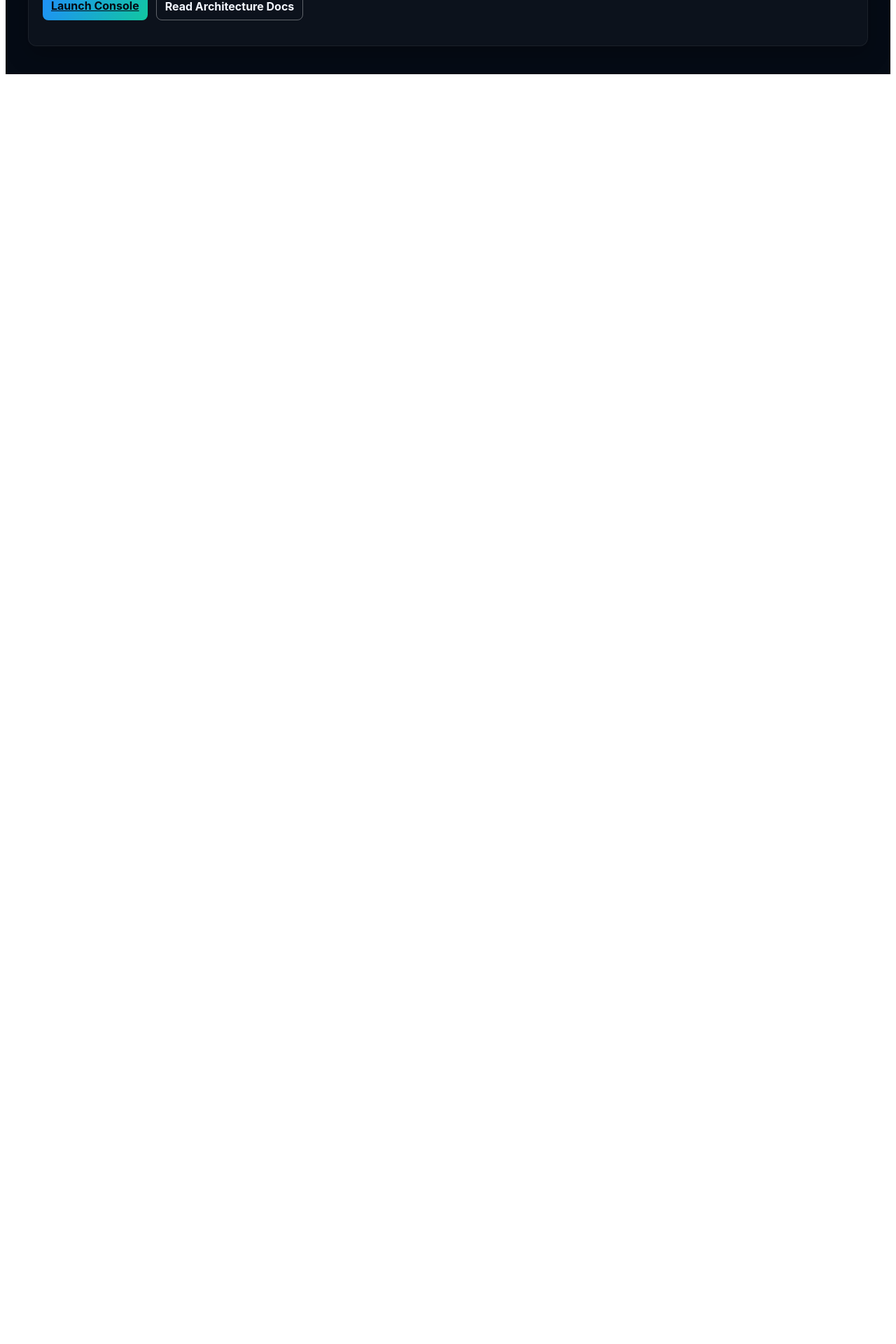
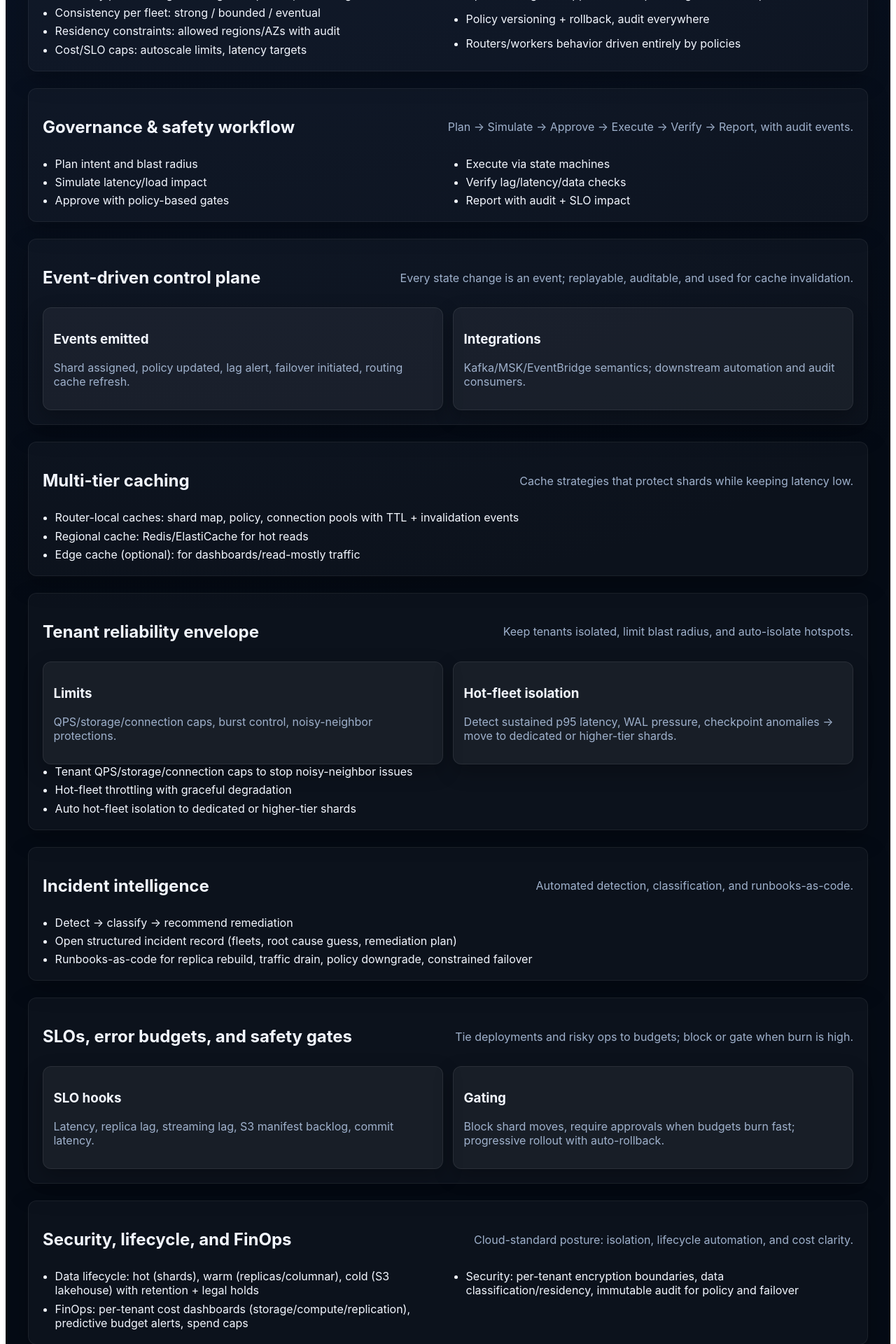
Before and after one commit to ekuelkpodar/DistributedDatabaseSharding, a Next.js app in the folder web-console/: page / in a window 1280 px wide. Shown: the part 2140-4060 px from the top of the page at 70% size. Before the commit the page ends 2254 px from the top, so only its background shows below. Built offline with nearby package versions, Linux system fonts and the light colour scheme.

Commit message:
Expand landing page with policy, governance, caching, and reliability sections

```diff
--- a/web-console/pages/index.tsx
+++ b/web-console/pages/index.tsx
@@ -32,6 +32,39 @@ const checklist = [
   "Analytics plane to offload OLTP (Iceberg/Delta on S3)",
   "Progressive delivery: canary/blue-green per region",
   "Event-driven control plane with audit + replay for shard map changes",
+];
+
+const governanceSteps = [
+  "Plan intent and blast radius",
+  "Simulate latency/load impact",
+  "Approve with policy-based gates",
+  "Execute via state machines",
+  "Verify lag/latency/data checks",
+  "Report with audit + SLO impact",
+];
+
+const cachingLayers = [
+  "Router-local caches: shard map, policy, connection pools with TTL + invalidation events",
+  "Regional cache: Redis/ElastiCache for hot reads",
+  "Edge cache (optional): for dashboards/read-mostly traffic",
+];
+
+const reliabilityEnvelope = [
+  "Tenant QPS/storage/connection caps to stop noisy-neighbor issues",
+  "Hot-fleet throttling with graceful degradation",
+  "Auto hot-fleet isolation to dedicated or higher-tier shards",
+];
+
+const incidentPlaybooks = [
+  "Detect → classify → recommend remediation",
+  "Open structured incident record (fleets, root cause guess, remediation plan)",
+  "Runbooks-as-code for replica rebuild, traffic drain, policy downgrade, constrained failover",
+];
+
+const lifecycleFinops = [
+  "Data lifecycle: hot (shards), warm (replicas/columnar), cold (S3 lakehouse) with retention + legal holds",
+  "FinOps: per-tenant cost dashboards (storage/compute/replication), predictive budget alerts, spend caps",
+  "Security: per-tenant encryption boundaries, data classification/residency, immutable audit for policy and failover",
 ];
 
 export default function Home() {
@@ -176,6 +209,150 @@ export default function Home() {
 
         <section className={styles.panel}>
           <div className={styles.panelHead}>
+            <h2>Policy-driven platform</h2>
+            <p className={styles.subtle}>Durability, consistency, residency, cost, and operational approvals are all policy-controlled.</p>
+          </div>
+          <div className={styles.listColumns}>
+            <ul>
+              <li>Durability policies: regional vs global quorum, streaming vs S3 lanes</li>
+              <li>Consistency per fleet: strong / bounded / eventual</li>
+              <li>Residency constraints: allowed regions/AZs with audit</li>
+              <li>Cost/SLO caps: autoscale limits, latency targets</li>
+            </ul>
+            <ul>
+              <li>Operational gates: approvals for split/merge/rebalance/promotion</li>
+              <li>Policy versioning + rollback, audit everywhere</li>
+              <li>Routers/workers behavior driven entirely by policies</li>
+            </ul>
+          </div>
+        </section>
+
+        <section className={styles.panel}>
+          <div className={styles.panelHead}>
+            <h2>Governance & safety workflow</h2>
+            <p className={styles.subtle}>Plan → Simulate → Approve → Execute → Verify → Report, with audit events.</p>
+          </div>
+          <div className={styles.listColumns}>
+            <ul>
+              {governanceSteps.slice(0, 3).map((s) => (
+                <li key={s}>{s}</li>
+              ))}
+            </ul>
+            <ul>
+              {governanceSteps.slice(3).map((s) => (
+                <li key={s}>{s}</li>
+              ))}
+            </ul>
+          </div>
+        </section>
+
+        <section className={styles.panel}>
+          <div className={styles.panelHead}>
+            <h2>Event-driven control plane</h2>
+            <p className={styles.subtle}>Every state change is an event; replayable, auditable, and used for cache invalidation.</p>
+          </div>
+          <div className={styles.featureGrid}>
+            <div className={styles.featureCard}>
+              <h3>Events emitted</h3>
+              <p className={styles.subtle}>Shard assigned, policy updated, lag alert, failover initiated, routing cache refresh.</p>
+            </div>
+            <div className={styles.featureCard}>
+              <h3>Integrations</h3>
+              <p className={styles.subtle}>Kafka/MSK/EventBridge semantics; downstream automation and audit consumers.</p>
+            </div>
+          </div>
+        </section>
+
+        <section className={styles.panel}>
+          <div className={styles.panelHead}>
+            <h2>Multi-tier caching</h2>
+            <p className={styles.subtle}>Cache strategies that protect shards while keeping latency low.</p>
+          </div>
+          <div className={styles.listColumns}>
+            <ul>
+              {cachingLayers.map((c) => (
+                <li key={c}>{c}</li>
+              ))}
+            </ul>
+          </div>
+        </section>
+
+        <section className={styles.panel}>
+          <div className={styles.panelHead}>
+            <h2>Tenant reliability envelope</h2>
+            <p className={styles.subtle}>Keep tenants isolated, limit blast radius, and auto-isolate hotspots.</p>
+          </div>
+          <div className={styles.featureGrid}>
+            <div className={styles.featureCard}>
+              <h3>Limits</h3>
+              <p className={styles.subtle}>QPS/storage/connection caps, burst control, noisy-neighbor protections.</p>
+            </div>
+            <div className={styles.featureCard}>
+              <h3>Hot-fleet isolation</h3>
+              <p className={styles.subtle}>Detect sustained p95 latency, WAL pressure, checkpoint anomalies → move to dedicated or higher-tier shards.</p>
+            </div>
+          </div>
+          <div className={styles.listColumns}>
+            <ul>
+              {reliabilityEnvelope.map((r) => (
+                <li key={r}>{r}</li>
+              ))}
+            </ul>
+          </div>
+        </section>
+
+        <section className={styles.panel}>
+          <div className={styles.panelHead}>
+            <h2>Incident intelligence</h2>
+            <p className={styles.subtle}>Automated detection, classification, and runbooks-as-code.</p>
+          </div>
+          <div className={styles.listColumns}>
+            <ul>
+              {incidentPlaybooks.map((p) => (
+                <li key={p}>{p}</li>
+              ))}
+            </ul>
+          </div>
+        </section>
+
+        <section className={styles.panel}>
+          <div className={styles.panelHead}>
+            <h2>SLOs, error budgets, and safety gates</h2>
+            <p className={styles.subtle}>Tie deployments and risky ops to budgets; block or gate when burn is high.</p>
+          </div>
+          <div className={styles.featureGrid}>
+            <div className={styles.featureCard}>
+              <h3>SLO hooks</h3>
+              <p className={styles.subtle}>Latency, replica lag, streaming lag, S3 manifest backlog, commit latency.</p>
+            </div>
+            <div className={styles.featureCard}>
+              <h3>Gating</h3>
+              <p className={styles.subtle}>Block shard moves, require approvals when budgets burn fast; progressive rollout with auto-rollback.</p>
+            </div>
+          </div>
+        </section>
+
+        <section className={styles.panel}>
+          <div className={styles.panelHead}>
+            <h2>Security, lifecycle, and FinOps</h2>
+            <p className={styles.subtle}>Cloud-standard posture: isolation, lifecycle automation, and cost clarity.</p>
+          </div>
+          <div className={styles.listColumns}>
+            <ul>
+              {lifecycleFinops.slice(0, 2).map((p) => (
+                <li key={p}>{p}</li>
+              ))}
+            </ul>
+            <ul>
+              {lifecycleFinops.slice(2).map((p) => (
+                <li key={p}>{p}</li>
+              ))}
+            </ul>
+          </div>
+        </section>
+
+        <section className={styles.panel}>
+          <div className={styles.panelHead}>
             <h2>Ready to explore?</h2>
             <p className={styles.subtle}>Open the live console (mocked) or browse the architecture docs.</p>
           </div>
```
